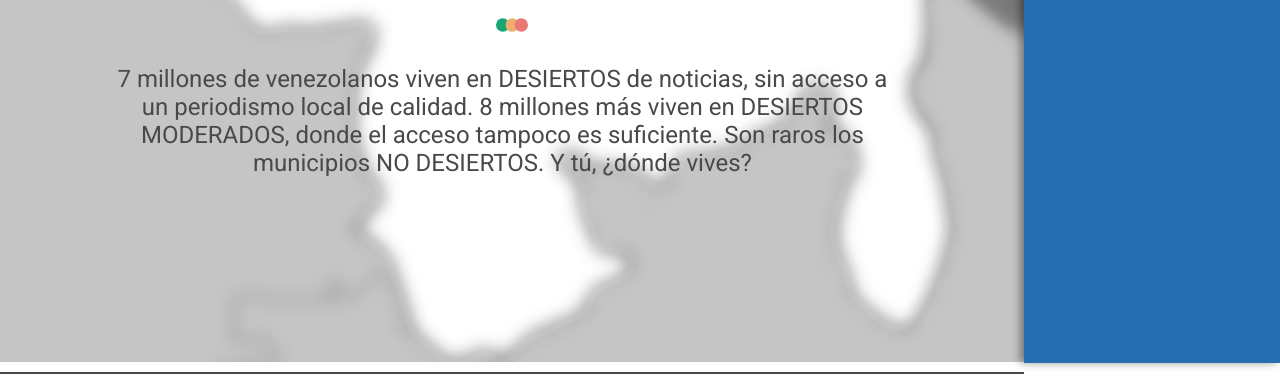
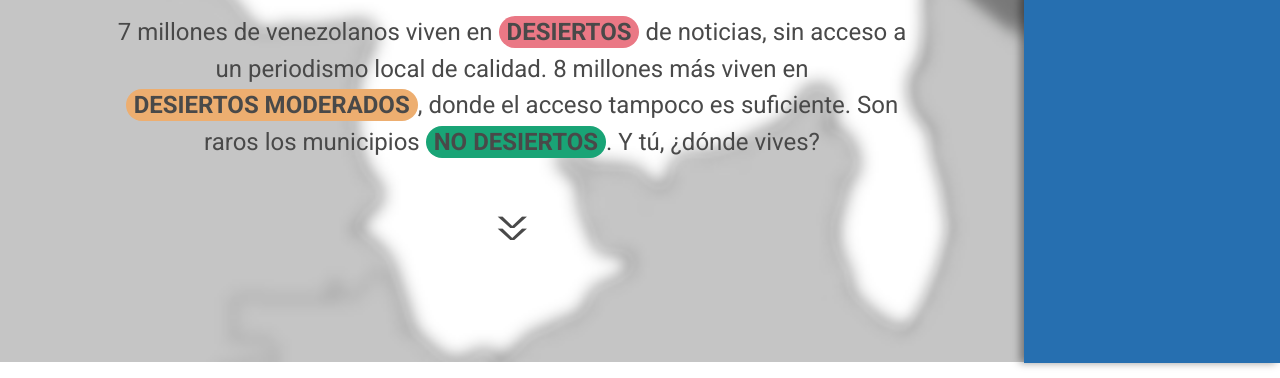
Before and after one commit to coldfoot/atlas-del-silencio-parte-2, a plain HTML site: page index.html in a window 1280 px wide. Shown: the part 437-815 px from the top of the page. Drawn offline with Linux system fonts and the light colour scheme.

Commit message:
big opener on home

```diff
--- a/index.html
+++ b/index.html
@@ -60,7 +60,10 @@
     <div class="main-content">
 
         <!-- Intro -->
-        <section class="intro">
+        <div class="intro">
+            <!-- <div class="img-holder">
+                <img src="./imgs/logo-ipys.png" class="logo">
+            </div> -->
             <div class="intro-container">
                 <div class="intro-container-inner">
                     <div class="img-holder logo">
@@ -70,12 +73,12 @@
                         <img src="./imgs/favicon-32.svg" class="overlay-dots">
                     </div>
                     <div class="lead-holder">
-                        <p>7 millones de venezolanos viven en DESIERTOS de noticias, sin acceso a un periodismo local de calidad. 8 millones más viven en DESIERTOS MODERADOS, donde el acceso tampoco es suficiente. Son raros los municipios NO DESIERTOS. Y tú, ¿dónde vives?</p>
+                        <p>7 millones de venezolanos viven en <span class="desiertos">DESIERTOS</span> de noticias, sin acceso a un periodismo local de calidad. 8 millones más viven en <span class='desiertos-moderados'>DESIERTOS MODERADOS</span>, donde el acceso tampoco es suficiente. Son raros los municipios <span class='no-desiertos'>NO DESIERTOS</span>. Y tú, ¿dónde vives?</p>
                     </div>
                 </div>
+                <div class="arrow-start">V</div>
             </div>
-            <hr class="divider"></hr>
-        </section>
+        </div>
 
         <!-- Menu -->
         <section class="menu"></section>
@@ -181,7 +184,7 @@
                 <div class="block-container metodologia">
                     <h1>Metodologia</h1>
                     <p>El estudio Atlas del silencio analizó el acceso a información local con cobertura diaria en Venezuela, mediante la aplicación de una encuesta digital dirigida a trabajadores de medios de comunicación en los 24 estados del país.</p>
-                    <a href=""><span class='rounded-borders metodologia'>Sepa más</span></a>
+                    <a href="./metodologia/"><span class='rounded-borders metodologia'>Sepa más</span></a>
                 </div>
             </div>
         </section>
@@ -193,7 +196,7 @@
                     <h1>Reverdece el mapa</h1>
                     <p>Ayuda a IPYS Venezuela a mapear los medios de comunicación en Venezuela que cubren los 335 municipios del país para ampliar nuestra base de datos de periodismo local.</p>
                     <p>El estudio Atlas del silencio necesita la ayuda de periodistas, ciudadanos, medios y organizaciones para construir una fotografía representativa del periodismo venezolano. Estos datos servirán para el desarrollo de estudios, investigaciones, análisis y estrategias orientadas a dar soluciones que busquen promover el acceso a información local en todas las comunidades de Venezuela.</p>
-                    <a href=""><span class='rounded-borders reverdece'>Formulario</span></a>
+                    <a href="https://docs.google.com/forms/d/e/1FAIpQLScb9dYQjy9FNeujBREnOlOvejwp0WAKiVV9WcrRRm7OCqPMUg/viewform"><span class='rounded-borders reverdece'>Formulario</span></a>
                 </div>
             </div>
         </section>
--- a/style.css
+++ b/style.css
@@ -73,6 +73,45 @@ a:visited {
     opacity: 1;
 }
 
+span.desiertos {
+    background-color: var(--color-desiertos);
+    font-weight: bold;
+    border-radius: 8rem;
+    padding: 2px 8px 2px 8px;
+    white-space:nowrap;
+}
+
+span.desiertos-moderados {
+    background-color: var(--color-semi-desiertos);
+    font-weight: bold;
+    border-radius: 8rem;
+    padding: 2px 8px 2px 8px;
+    white-space:nowrap;
+}
+
+
+span.no-desiertos {
+   background-color: var(--color-no-desiertos);
+   font-weight: bold;
+   border-radius: 8rem;
+   padding: 2px 8px 2px 8px;
+   white-space:nowrap;
+}
+
+@keyframes bounce {
+
+    0%, 20%, 50%, 80%, 100% {
+        transform: scale(1.5, 0.5) translateY(0);
+    }
+    40% {
+        transform: scale(1.5, 0.5) translateY(-30px);
+    }
+    60% {
+        transform: scale(1.5, 0.5) translateY(-15px);
+    }
+
+}
+
 /* Menu */
 
 .menu-container {
@@ -81,6 +120,7 @@ a:visited {
     background-color: #fff;
     z-index: 10;
     margin: 10px;
+    margin-top: 25px;
     background-color: transparent;
     gap: 20px;
     padding: 0 2% 0 2%
@@ -146,13 +186,33 @@ img.logo {
 
 .lead-holder {
     margin-bottom: 10px;
-    max-width: 800px;
+    display: flex;
+    align-items: center;
+    justify-content: center;
 
 }
 
 .lead-holder p {
     text-align: center;
     font-size: 24px;
+    line-height: 2.3rem;
+}
+
+.arrow-start {
+    margin-top: 20px;
+    color: var(--color-black);
+    animation: bounce 2s infinite;
+    transition: opacity 1s 2s;
+    font-size: 2rem;
+    transform: scale(1.5, 0.75);
+    text-shadow: 0 -1.5rem var(--color-black);
+    text-align: center;
+}
+
+@media screen and (max-width: 1000px) {
+    .lead-holder p {
+        font-size: 20px;
+    }
 }
 
 /* Shortcut to map */
@@ -277,13 +337,14 @@ img.logo {
 .story-link-container {
     display: flex;
     flex-direction: row;
-    justify-content: flex-start;
+    justify-content: center;
     align-items: center;
     padding-left: 10%;
     padding-right: 10%;
     gap: 32px;
     margin-top: 50px;
     margin-bottom: 50px;
+    min-height: 300px;
 }
 
 .story-link-container h3 {
```
Also changed, not shown: atlas/index.html (+1 -1 lines).
